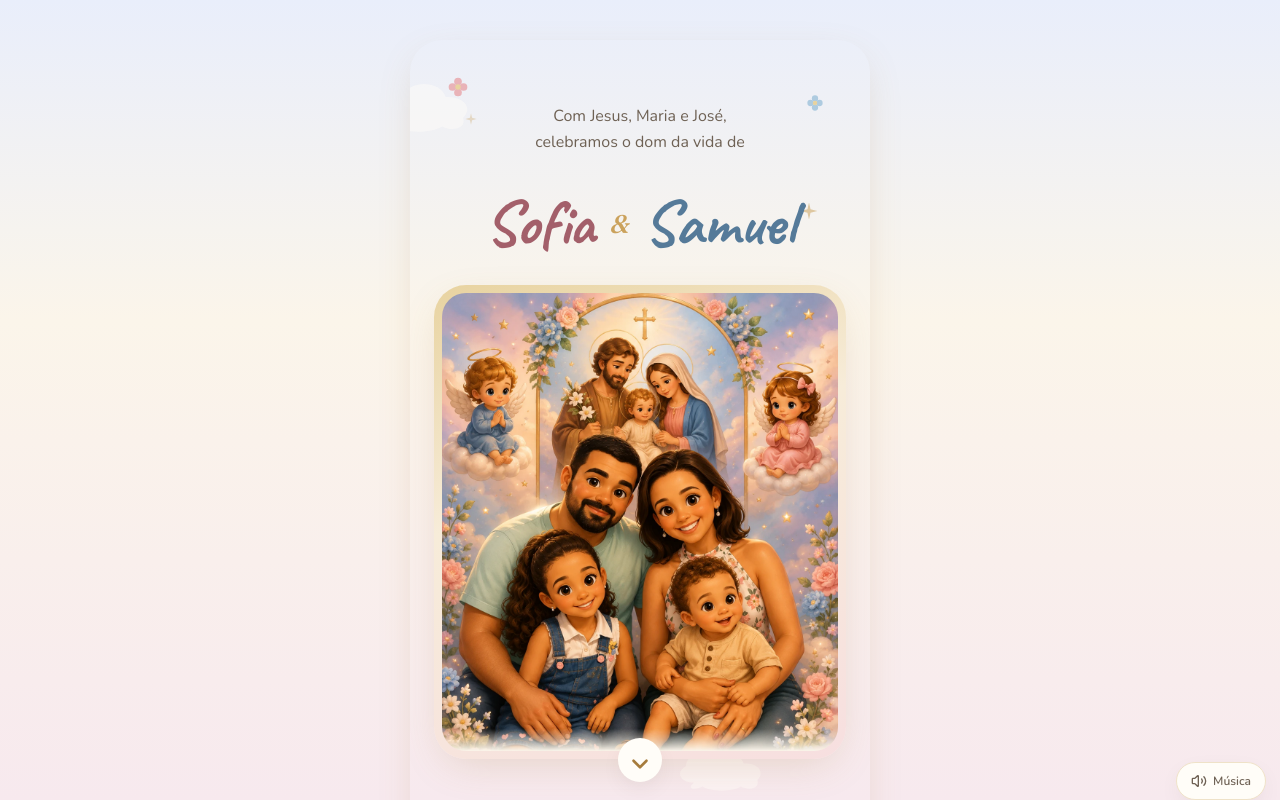
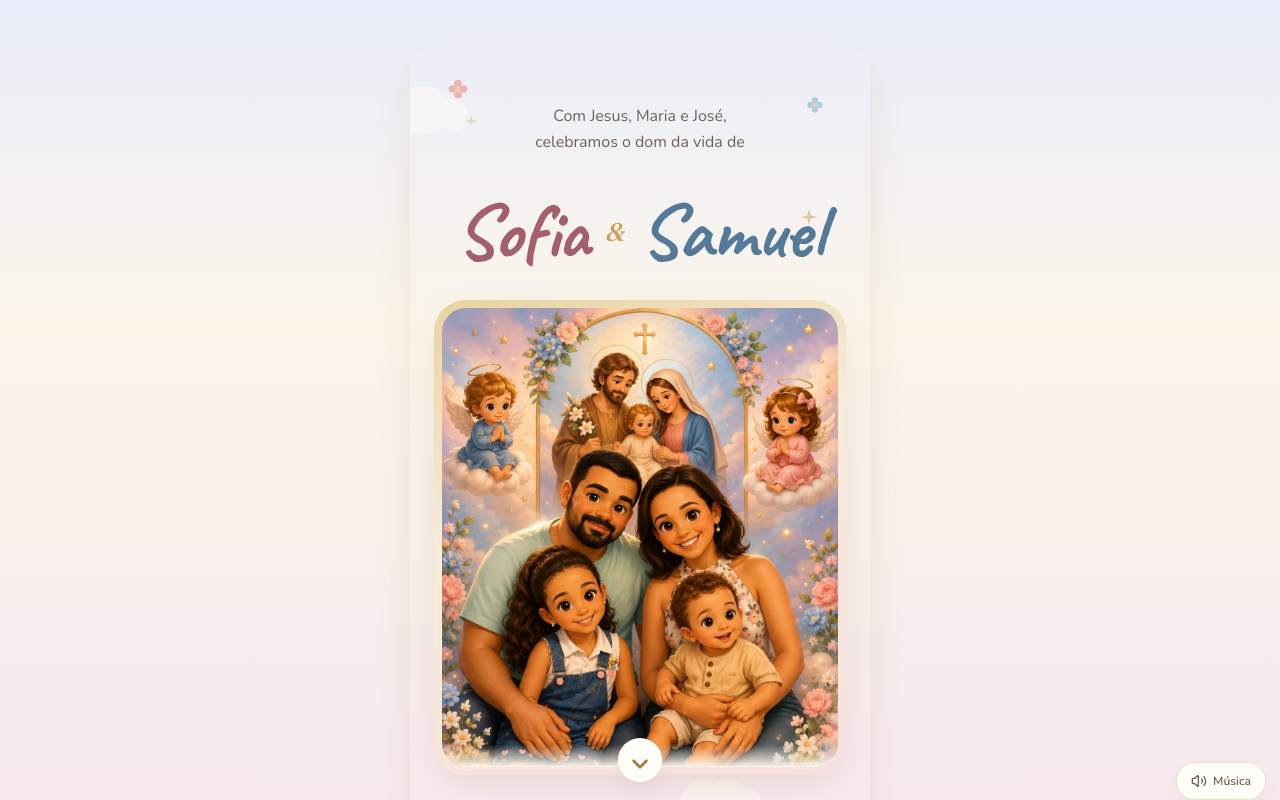
Before and after one commit to MarceloAbreu90/sofia-samuel, a React (Vite) app: page / in a window 1280 px wide. Both pictures are taken after a click on the button "Abrir convite". Shown: the top 800 px of the page. Built offline with nearby package versions, Linux system fonts and the light colour scheme.

Commit message:
novo ajuste final

```diff
--- a/src/components/Hero/Hero.css
+++ b/src/components/Hero/Hero.css
@@ -58,7 +58,7 @@
 }
 
 .hero__name {
-  font-size: clamp(4rem, 8vw, 2.85rem);
+  font-size: clamp(4rem, 8vw, 4.85rem);
   padding: 0 0.08em;
   line-height: 1.15;
 }
```
